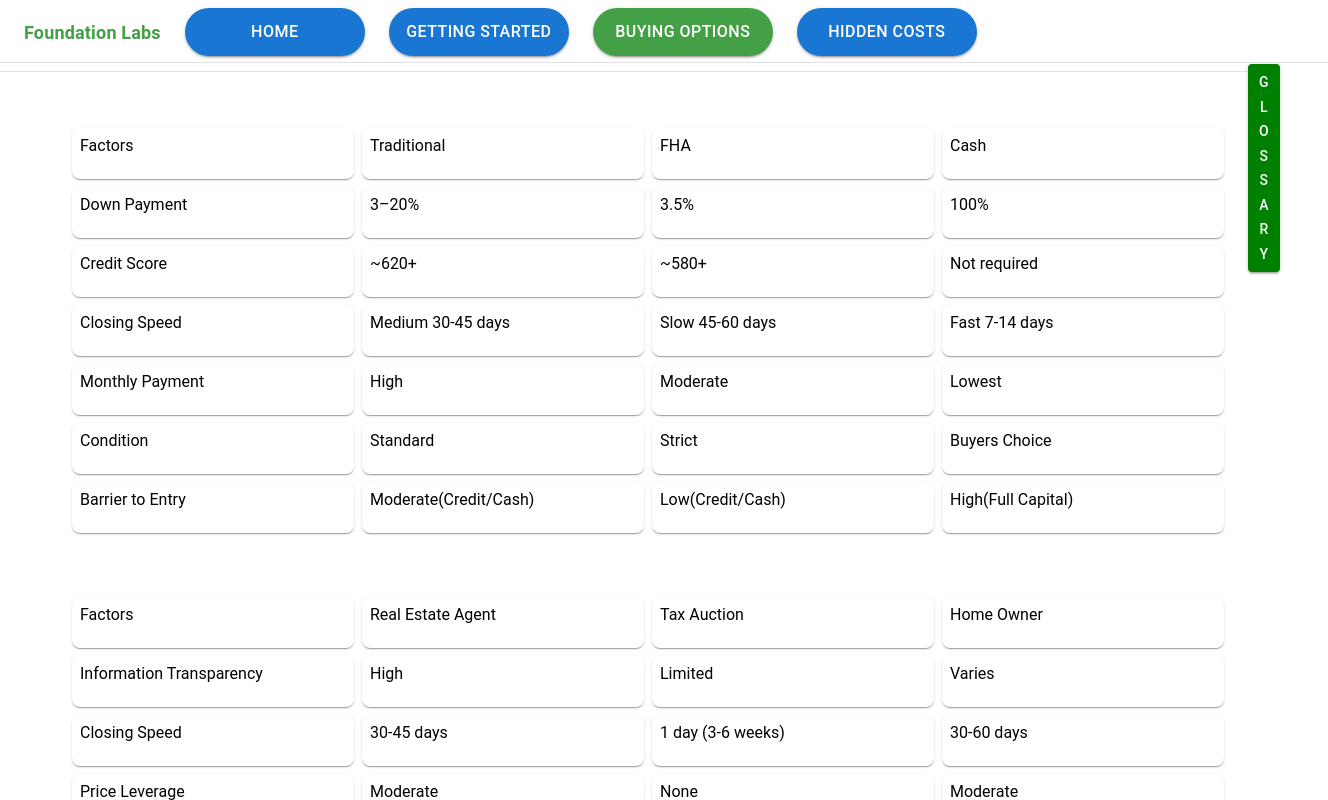
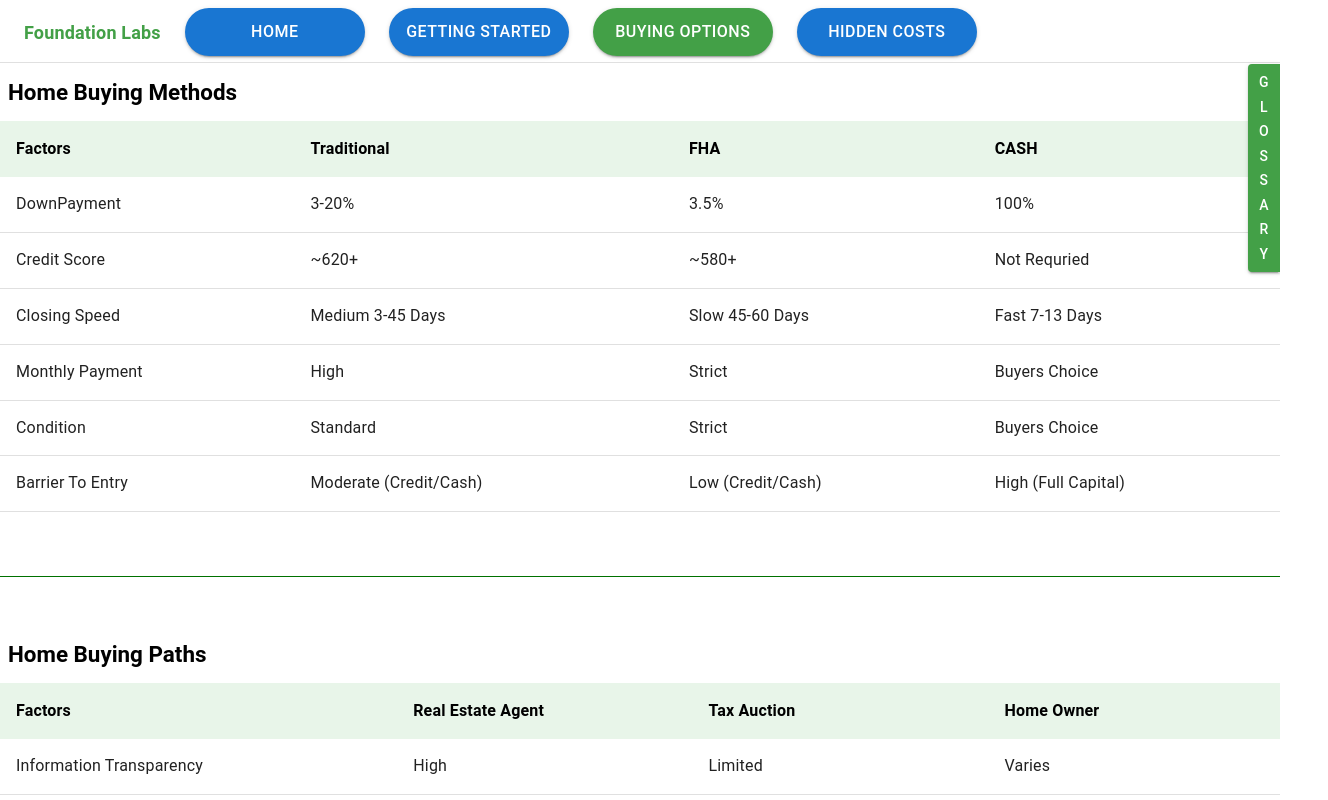
Before and after one commit to PerpetualLink/CS422, a React (Vite) app: page / in a window 1280 px wide. Both pictures are taken after a click on the button "BUYING OPTIONS". Shown: the top 800 px of the page, 1328 px wide, since content can reach past the window. Built offline with nearby package versions, Linux system fonts and the light colour scheme.

Commit message:
Clean up styling for buying options page. Fix glossary hover coloring. Fix hidden cost page spacing.

```diff
--- a/src/app.scss
+++ b/src/app.scss
@@ -11,7 +11,6 @@ body {
     height: 48px;
     margin: 8px 0 8px;
     padding: 0 24px 6px;
-    width: 100%;
 
     .navLogo {
         color: #43A047;
@@ -21,7 +20,7 @@ body {
         margin-right: 16px;
 
         &:hover {
-            color: #33691E;
+            color: #388e3c;
         }
     }
     .navigationButton {
--- a/src/pages/BuyingOptions/BuyingOptions.jsx
+++ b/src/pages/BuyingOptions/BuyingOptions.jsx
@@ -1,107 +1,184 @@
-import * as React from 'react';
-import PropTypes from 'prop-types';
-import Tabs from '@mui/material/Tabs';
-import Tab from '@mui/material/Tab';
-import Box from '@mui/material/Box';
-import Grid from '@mui/material/Grid';
-function BuyingOptions(props) {
-    const { children, value, index, ...other } = props;
+import { green, grey } from "@mui/material/colors";
+import "./BuyingOptions.scss";
+import { Divider, styled, Table, TableBody, TableCell, tableCellClasses, TableHead, TableRow } from '@mui/material';
+
+function BuyingOptions() {
+    const methods = {
+        Heading: [
+            "Factors", "Traditional", "FHA", "CASH"
+        ],
+        DownPayment: [
+            "DownPayment", "3-20%", "3.5%", "100%"
+        ],
+        CreditScore: [
+            "Credit Score", "~620+", "~580+", "Not Requried"
+        ],
+        ClosingSpeed: [
+            "Closing Speed", "Medium 3-45 Days", "Slow 45-60 Days", "Fast 7-13 Days"
+        ],
+        MonthlyPayment: [
+            "Monthly Payment", "High", "Strict", "Buyers Choice"
+        ],
+        Condition: [
+            "Condition", "Standard", "Strict", "Buyers Choice"
+        ],
+        BarrierToEntry: [
+            "Barrier To Entry", "Moderate (Credit/Cash)", "Low (Credit/Cash)", "High (Full Capital)"
+        ]
+    }
+
+    const paths = {
+        Heading: [
+            "Factors", "Real Estate Agent", "Tax Auction", "Home Owner"
+        ],
+        InformationTransparency: [
+            "Information Transparency", "High", "Limited", "Varies"
+        ],
+        ClosingSpeed: [
+            "Closing Speed", "30-45 Days", "1 Day (3-6 Weeks)", "30-60 Days"
+        ],
+        PriceLeverage: [
+            "Price Leverage", "Moderate", "None", "Moderate"
+        ],
+        Condition: [
+            "Condition", "Often Negotiable", "As-Is", "Highly Negotiable"
+        ],
+        TitleSafety: [
+            "Title Safety", "Safe", "Risky", "Safe but manual"
+        ],
+        FinancingOptions: [
+            "Financing Options", "Flexible", "Cash Only", "Flexible"
+        ]
+    }
+
+    const StyledTableCell = styled(TableCell)(({ theme }) => ({
+        [`&.${tableCellClasses.head}`]: {
+            backgroundColor: green[50],
+            color: theme.palette.common.black,
+            fontWeight: 600,
+            fontSize: "1rem",
+            paddingLeft: "16px",
+
+            '&:hover': {
+                backgroundColor: green[100],
+            },
+
+        },
+        [`&.${tableCellClasses.body}`]: {
+            fontSize: "1rem",
+            paddingLeft: "16px",
+            '&:hover': {
+                backgroundColor: grey[100],
+            },
+        },
+    }));
+    const StyledTableRow = styled(TableRow)(({ theme }) => ({
+        '&:nth-of-type(odd)': {
+            backgroundColor: theme.palette.action.hover,
+        },
+        // hide last border
+        '&:last-child td, &:last-child th': {
+            border: 0,
+        },
+    }));
 
     return (
-        <div
-            role="tabpanel"
-            hidden={value !== index}
-            id={`simple-tabpanel-${index}`}
-            aria-labelledby={`simple-tab-${index}`}
-            {...other}
-        >
-            {value === index && <Box sx={{ p: 3 }}>{children}</Box>}
+        <div className={"container"}>
+            <div className={"categoryTitle"}>
+                <div>
+                    {"Home Buying Methods"}
+                </div>
+            </div>
+            <Table>
+                <TableHead>
+                    <StyledTableRow>
+                        {methods.Heading.map((heading) => (
+                            <StyledTableCell>{heading}</StyledTableCell>
+                        ))}
+                    </StyledTableRow>
+                </TableHead>
+                <TableBody>
+                    <TableRow>
+                        {methods.DownPayment.map((option) => (
+                            <StyledTableCell>{option}</StyledTableCell>
+                        ))}
+                    </TableRow>
+                    <TableRow>
+                        {methods.CreditScore.map((option) => (
+                            <StyledTableCell>{option}</StyledTableCell>
+                        ))}
+                    </TableRow>
+                    <TableRow>
+                        {methods.ClosingSpeed.map((option) => (
+                            <StyledTableCell>{option}</StyledTableCell>
+                        ))}
+                    </TableRow>
+                    <TableRow>
+                        {methods.MonthlyPayment.map((option) => (
+                            <StyledTableCell>{option}</StyledTableCell>
+                        ))}
+                    </TableRow>
+                    <TableRow>
+                        {methods.Condition.map((option) => (
+                            <StyledTableCell>{option}</StyledTableCell>
+                        ))}
+                    </TableRow>
+                    <TableRow>
+                        {methods.BarrierToEntry.map((option) => (
+                            <StyledTableCell>{option}</StyledTableCell>
+                        ))}
+                    </TableRow>
+                </TableBody>
+            </Table>
+            <Divider sx={{ margin: "64px 0", backgroundColor: "green"}}/>
+            <div className={"categoryTitle"}>
+                <div>
+                    {"Home Buying Paths"}
+                </div>
+            </div>
+            <Table>
+                <TableHead>
+                    <StyledTableRow>
+                        {paths.Heading.map((heading) => (
+                            <StyledTableCell>{heading}</StyledTableCell>
+                        ))}
+                    </StyledTableRow>
+                </TableHead>
+                <TableBody>
+                    <TableRow>
+                        {paths.InformationTransparency.map((option) => (
+                            <StyledTableCell>{option}</StyledTableCell>
+                        ))}
+                    </TableRow>
+                    <TableRow>
+                        {paths.ClosingSpeed.map((option) => (
+                            <StyledTableCell>{option}</StyledTableCell>
+                        ))}
+                    </TableRow>
+                    <TableRow>
+                        {paths.PriceLeverage.map((option) => (
+                            <StyledTableCell>{option}</StyledTableCell>
+                        ))}
+                    </TableRow>
+                    <TableRow>
+                        {paths.Condition.map((option) => (
+                            <StyledTableCell>{option}</StyledTableCell>
+                        ))}
+                    </TableRow>
+                    <TableRow>
+                        {paths.TitleSafety.map((option) => (
+                            <StyledTableCell>{option}</StyledTableCell>
+                        ))}
+                    </TableRow>
+                    <TableRow>
+                        {paths.FinancingOptions.map((option) => (
+                            <StyledTableCell>{option}</StyledTableCell>
+                        ))}
+                    </TableRow>
+                </TableBody>
+            </Table>
         </div>
     );
 }
-function BoxBasic({ text }) {
-    return (
-        //throwing this here until someone makes a dedicated css that I can use
-        <Box sx={{
-             p: 1,
-            width: '100%',
-            height: '100%',
-            transform: 'none',
-            whiteSpace: "pre-line",
-            borderRadius: "8px",
-            boxShadow: 1,
 
-        }}>
-            {text}
-        </Box>
-    );
-}
-function ResponsiveGrid({ items }) {
-    return (
-        //same as above throwing this here until css
-        <Box sx={{ flexGrow: 1 }}>
-                <Grid className = "home-cards" container spacing={3}>
-                {items.map((item, index) => (
-                    <Grid key={index} size={3}>
-                        <BoxBasic text={item} />
-                    </Grid>
-                ))}
-            </Grid>
-        </Box>
-    );
-}
-BuyingOptions.propTypes = {
-    children: PropTypes.node,
-    index: PropTypes.number.isRequired,
-    value: PropTypes.number.isRequired,
-};
-function a11yProps(index) {
-    return {
-        id: `simple-tab-${index}`,
-        'aria-controls': `simple-tabpanel-${index}`,
-    };
-}
-
-export default function BasicTabs() {
-    const [value, setValue] = React.useState(0);
-
-    const handleChange = (event, newValue) => {
-        setValue(newValue);
-    };
-
-    return (
-        <Box sx={{ width: '100%' }}>
-            <Box sx={{ borderBottom: 1, borderColor: 'divider' }}>
-                {/* <Tabs value={value} onChange={handleChange} aria-label="basic tabs example">
-                    <Tab label="Methods" {...a11yProps(0)} />
-                    <Tab label="Paths" {...a11yProps(1)} />
-                </Tabs> */}
-            </Box>
-            <BuyingOptions value={value} index={0}>
-                <ResponsiveGrid items={[
-                    "Factors",
-                    "Traditional",
-                    "FHA",
-                    "Cash",
-                    `Down Payment`,`3–20%`,`3.5%`,`100%`,
-                    `Credit Score `,`~620+`,`~580+`,`Not required`,
-                    `Closing Speed`,`Medium 30-45 days`,`Slow 45-60 days`,`Fast 7-14 days`,
-                    `Monthly Payment`,`High`,`Moderate`,`Lowest`,
-                    `Condition`,`Standard`,`Strict`,`Buyers Choice`,
-                    `Barrier to Entry`,`Moderate(Credit/Cash)`,`Low(Credit/Cash)`,`High(Full Capital)`,
-
-                    ]} />
-                <ResponsiveGrid items={["Factors","Real Estate Agent","Tax Auction","Home Owner",
-                    "Information Transparency",`High`,`Limited`,`Varies`,
-                    `Closing Speed`,`30-45 days`,`1 day (3-6 weeks)`,`30-60 days`,
-                    `Price Leverage`,`Moderate`,`None`,`Moderate`,
-                    `Condition`,`Often negotiable`,`As is`,`Highly negotiable`,
-                    `Title Safety`,`Safe`,`Dangerous`,`Safe but manual`,
-                    `Financing Options`,`Flexible`,`Cash only`,`Flexible`]} />
-            </BuyingOptions>
-            <BuyingOptions value={value} index={1}>
-
-            </BuyingOptions>
-        </Box>
-    );
-}
+export default BuyingOptions
--- /dev/null
+++ b/src/pages/BuyingOptions/BuyingOptions.scss
@@ -0,0 +1,17 @@
+
+.container {
+    .categoryTitle {
+        align-items: center;
+        display: flex;
+        font-size: 1.4rem;
+        font-weight: bold;
+        gap: 16px;
+        margin: 16px 0;
+        padding: 0 8px;
+    }
+
+    .categoryDescription {
+        font-size: 1rem;
+        font-weight: 500;
+    }
+}
--- a/src/pages/GettingStarted/GettingStarted.scss
+++ b/src/pages/GettingStarted/GettingStarted.scss
@@ -2,7 +2,6 @@
     display: flex;
     gap: 32px;
     padding: 32px;
-    min-height: 100vh;
     overflow-y: auto;
     background-color: #ffffff;
 
--- a/src/pages/HiddenCosts/HiddenCosts.jsx
+++ b/src/pages/HiddenCosts/HiddenCosts.jsx
@@ -115,7 +115,7 @@ function HiddenCosts() {
     const currentSection = costData[activeSection];
 
     return (
-        <Box sx={{ display: "flex", padding: "20px", maxWidth: "1400px", margin: "0 auto", gap: 3 }}>
+        <Box sx={{ display: "flex", padding: "20px", margin: "0 auto", gap: 3 }}>
             {/* Left Sidebar */}
             <Box sx={{
                 width: "200px",
--- a/src/shared/Glossary.scss
+++ b/src/shared/Glossary.scss
@@ -2,17 +2,19 @@
     z-Index: 1000;
 
     .glossaryButton {
-        z-Index: 1500000;
-        position: absolute;
-        top: 64px;
-        right: 0;
-        width: 8px;
+        background: #43A047;
+        border-bottom-right-radius: 0;
+        border-top-right-radius: 0;
         min-width: unset;
         overflow-wrap: anywhere;
-        background: green;
+        position: absolute;
+        right: 0;
+        top: 64px;
+        width: 24px;
+        z-Index: 1500000;
 
         &:hover {
-            background-Color: #33691E;
+            background: #388e3c;
         }
 
         &.open{
```
